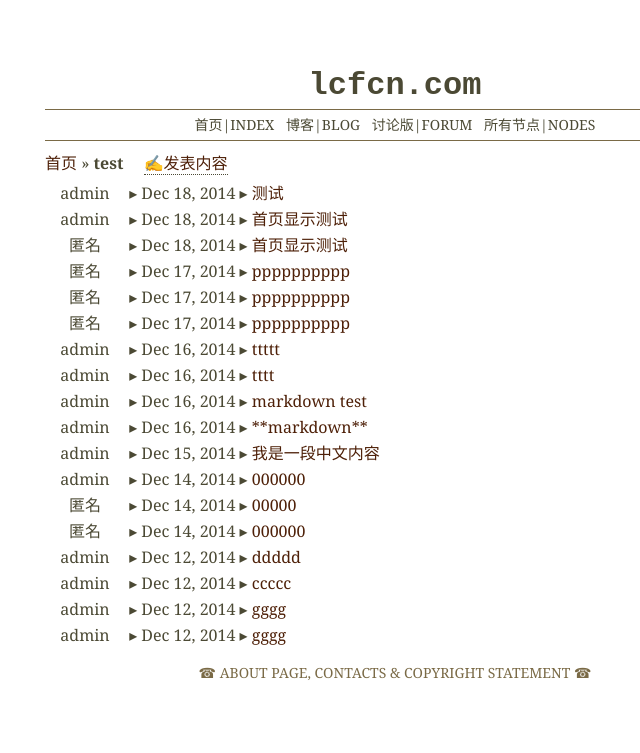
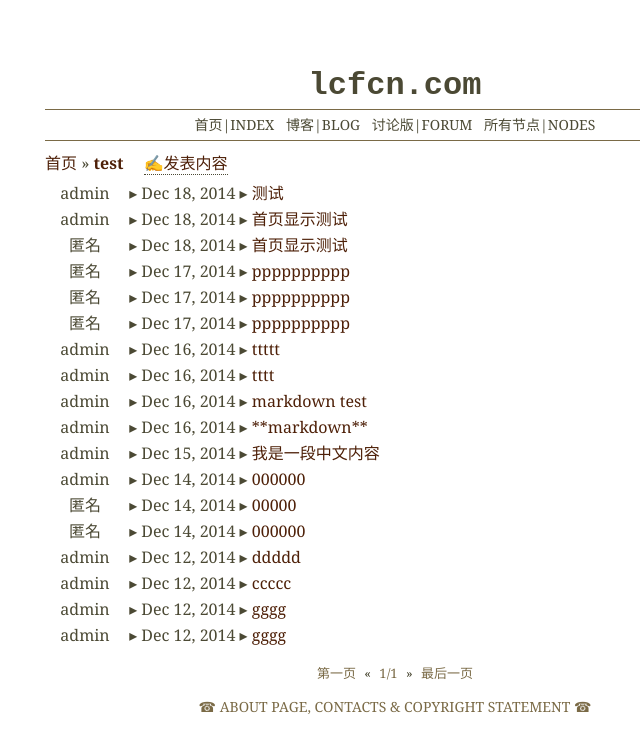
Before and after one commit to iceriverho/lcforum, a Django app: page /forum/node/1/ in a window 1280 px wide. Shown: the top 753 px of the page, without its empty margins (245-885 px from the left). Run offline with Django 3.2, Linux system fonts and the light colour scheme; data comes from the database, SQL or seed files in the repository.

Commit message:
add pagination to nodetag-detail & forum-index

```diff
--- a/forum/static/forum/mainstyle.css
+++ b/forum/static/forum/mainstyle.css
@@ -260,6 +260,18 @@ a:visited {
     margin-left: 1em;
     border-bottom: 1px dotted;
 }
+
+#page-navi {
+    margin-top: 15px;
+    text-align: center;
+    font-size: 13px;
+}
+
+#page-navi span, #page-navi a {
+    margin-left: 5px;
+    margin-right: 5px;
+    color: #7A6A46;
+}
 /*nodetag detail end*/
 
 /*form style begin*/
--- a/forum/templates/forum/nodetag/detail.html
+++ b/forum/templates/forum/nodetag/detail.html
@@ -4,11 +4,11 @@
         <div class="guide-bar">
             <a href="/">首页</a>
             »
-            <b>{{ nodetag.name }}</b>
+            <a href="{% url 'nodetag-detail' pk=nodetag.pk %}"><b>{{ nodetag.name }}</b></a>
             <span><a href="{% url 'nodetag-post' pk=nodetag.pk %}">✍发表内容</a></span>
         </div>
         <div id="thread-list">
-        {% for post in nodetag.posts.all reversed %}
+            {% for post in object_list reversed %}
             <div class="thread-item">
                 <span class="thread-author">{{ post.author.username|default:"匿名" }}</span>
                 ▸
@@ -20,4 +20,17 @@
             </div>
             {% endfor %}
         </div>
+        <div id="page-navi">
+            <a href="{% url 'nodetag-detail' pk=nodetag.pk %}">第一页</a>
+            «
+            {% if page_obj.has_previous %}
+                <a href="{% url 'nodetag-detail' pk=nodetag.pk %}?p={{ page_obj.previous_page_number }}">上一页</a>
+            {% endif %}
+            <span>{{ page_obj.number }}/{{ paginator.num_pages }}</span>
+            {% if page_obj.has_next %}
+                <a href="{% url 'nodetag-detail' pk=nodetag.pk %}?p={{ page_obj.next_page_number }}">下一页</a>
+            {% endif %}
+            »
+            <a href="{% url 'nodetag-detail' pk=nodetag.pk %}?p=last">最后一页</a>
+        </div>
     {% endblock %}
--- a/forum/urls.py
+++ b/forum/urls.py
@@ -11,7 +11,9 @@ urlpatterns = [
     url(r'^$', views.IndexView.as_view(), name='index'),
     url(r'^forum/$', ListView.as_view(
         model=models.Post,
-        template_name='forum/post/list.html'
+        template_name='forum/post/list.html',
+        paginate_by=25,
+        page_kwarg='p'
     ), name='forum-index'),
     url(r'^forum/thread/(?P<pk>\d+)/$', views.DetailView.as_view(
         model=models.Post,
@@ -22,10 +24,7 @@ urlpatterns = [
         model=models.NodeTag,
         template_name='forum/nodetag/list.html'
     ), name='nodetag-list'),
-    url(r'^forum/node/(?P<pk>\d+)/$', views.DetailView.as_view(
-        model=models.NodeTag,
-        template_name='forum/nodetag/detail.html'
-    ), name='nodetag-detail'),
+    url(r'^forum/node/(?P<pk>\d+)/$', views.NodetagDetail.as_view(), name='nodetag-detail'),
     url(r'^forum/node/(?P<pk>\d+)/post/$', views.CreatePost.as_view(), name='nodetag-post'),
     url(r'^blog/$', views.BlogList.as_view(), name='blog-list'),
     url(r'^blog/(?P<pk>\d+)/$', views.BlogListByNode.as_view(), name='blog-node'),
--- a/forum/views.py
+++ b/forum/views.py
@@ -14,6 +14,23 @@ class IndexView(ListView):
     def get_context_data(self, **kwargs):
         return {'post_latest': self.get_queryset().filter(bygod=False).order_by('-created'),
                 'blog_latest': self.get_queryset().filter(bygod=True).order_by('-created')}
+
+
+class NodetagDetail(ListView):
+    model = Post
+    template_name = 'forum/nodetag/detail.html'
+    paginate_by = 25
+    page_kwarg = 'p'
+
+    def get_queryset(self):
+        all_posts = super(NodetagDetail, self).get_queryset()
+        posts_belong_to_this_node = all_posts.filter(node=self.kwargs['pk'])
+        return posts_belong_to_this_node
+
+    def get_context_data(self, **kwargs):
+        context = super(NodetagDetail, self).get_context_data(**kwargs)
+        context['nodetag'] = get_object_or_404(NodeTag, pk=self.kwargs['pk'])
+        return context
 
 
 class BlogList(ListView):
```
Also changed, not shown: forum/templates/forum/post/list.html (+13 -0 lines). Lines whose indentation alone changed are shown as unchanged.
